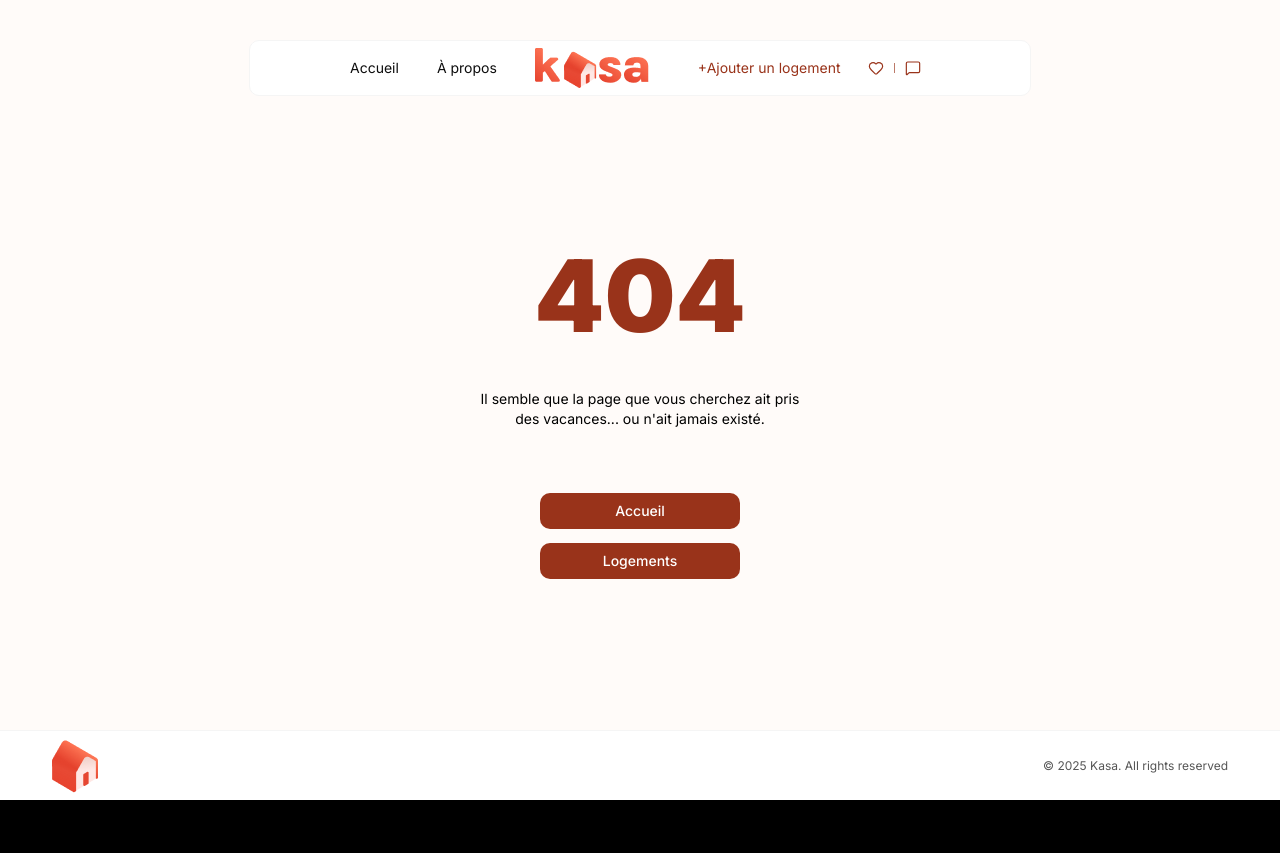
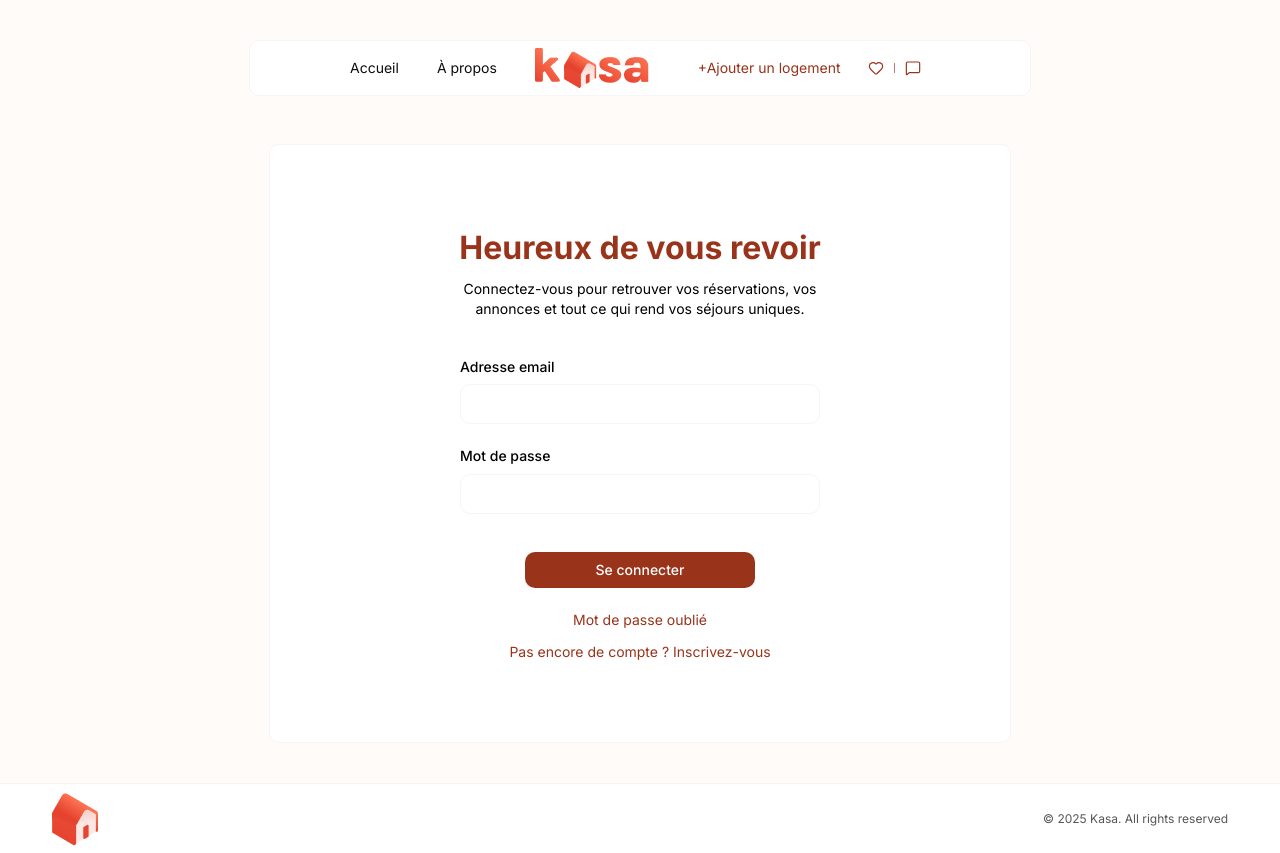
Before and after one commit to roogido/oc-8.1-Kasa, a Next.js app in the folder frontend/: page /login in a window 1280 px wide. Before the commit this address had no page. Before the commit the page ends 800 px from the top, so only its background shows below. Built offline with nearby package versions, Linux system fonts and the light colour scheme.

Commit message:
feat: implement login page

```diff
--- /dev/null
+++ b/frontend/src/app/login/page.js
@@ -0,0 +1,90 @@
+/**
+ * @file src/app/login/page.js
+ * @description
+ * Page de connexion Kasa.
+ */
+
+import Link from 'next/link';
+
+import AppFooter from '@/components/layout/AppFooter/AppFooter';
+import AppHeader from '@/components/layout/AppHeader/AppHeader';
+
+import styles from './page.module.css';
+
+/**
+ * Page de connexion.
+ *
+ * @returns {JSX.Element}
+ */
+export default function LoginPage() {
+	return (
+		<div className="page-shell">
+			<AppHeader currentPath="" />
+
+			<main className="page-main">
+				<section className={styles.section} aria-labelledby="login-title">
+					<div className={styles.panel}>
+						<header className={styles.intro}>
+							<h1 id="login-title" className={styles.title}>
+								Heureux de vous revoir
+							</h1>
+
+							<p className={styles.description}>
+								Connectez-vous pour retrouver vos réservations, vos
+								annonces et tout ce qui rend vos séjours uniques.
+							</p>
+						</header>
+
+						<form className={styles.form} action="#" method="post">
+							<div className={styles.field}>
+								<label htmlFor="email" className={styles.label}>
+									Adresse email
+								</label>
+
+								<input
+									id="email"
+									name="email"
+									type="email"
+									autoComplete="email"
+									className={styles.input}
+								/>
+							</div>
+
+							<div className={styles.field}>
+								<label htmlFor="password" className={styles.label}>
+									Mot de passe
+								</label>
+
+								<input
+									id="password"
+									name="password"
+									type="password"
+									autoComplete="current-password"
+									className={styles.input}
+								/>
+							</div>
+						</form>
+
+						<div className={styles.actions}>
+							<button type="button" className={styles.submitButton}>
+								Se connecter
+							</button>
+
+							<div className={styles.links}>
+								<Link href="/" className={styles.textLink}>
+									Mot de passe oublié
+								</Link>
+
+								<Link href="/" className={styles.textLink}>
+									Pas encore de compte ? Inscrivez-vous
+								</Link>
+							</div>
+						</div>
+					</div>
+				</section>
+			</main>
+
+			<AppFooter />
+		</div>
+	);
+}
--- /dev/null
+++ b/frontend/src/app/login/page.module.css
@@ -0,0 +1,190 @@
+.section {
+	display: flex;
+	align-items: center;
+	justify-content: center;
+	width: 100%;
+	padding-top: 40px;
+	padding-right: 16px;
+	padding-bottom: 40px;
+	padding-left: 16px;
+}
+
+.panel {
+	width: 742px;
+	min-height: 590px;
+	display: flex;
+	flex-direction: column;
+	align-items: center;
+	padding-top: 80px;
+	padding-right: 80px;
+	padding-bottom: 80px;
+	padding-left: 80px;
+	background-color: var(--color-surface);
+	border: 1px solid var(--color-border-soft);
+	border-radius: var(--radius-lg);
+}
+
+.intro {
+	width: 582px;
+	display: flex;
+	flex-direction: column;
+	align-items: center;
+	text-align: center;
+}
+
+.title {
+	margin: 0;
+	color: var(--color-primary);
+	font-size: var(--font-size-2xl);
+	font-weight: var(--font-weight-bold);
+	line-height: var(--line-height-2xl);
+}
+
+.description {
+	width: 390px;
+	margin-top: 8px;
+	margin-bottom: 0;
+	color: var(--color-text-strong);
+	font-size: var(--font-size-sm);
+	font-weight: var(--font-weight-regular);
+	line-height: var(--line-height-sm);
+}
+
+.form {
+	width: 360px;
+	margin-top: 38px;
+	display: flex;
+	flex-direction: column;
+	gap: 22px;
+}
+
+.field {
+	display: flex;
+	flex-direction: column;
+	gap: 8px;
+}
+
+.label {
+	margin: 0;
+	color: var(--color-text-strong);
+	font-size: var(--font-size-sm);
+	font-weight: var(--font-weight-medium);
+	line-height: var(--line-height-sm);
+}
+
+.input {
+	width: 100%;
+	height: 40px;
+	padding: 0 16px;
+	border: 1px solid var(--color-border-soft);
+	border-radius: var(--radius-lg);
+	background-color: var(--color-surface);
+	color: var(--color-text-strong);
+	font-size: var(--font-size-sm);
+	font-weight: var(--font-weight-regular);
+	line-height: var(--line-height-sm);
+	outline: none;
+}
+
+.input:focus {
+	border-color: var(--color-primary);
+}
+
+.actions {
+	width: 360px;
+	margin-top: 38px;
+	display: flex;
+	flex-direction: column;
+	align-items: center;
+}
+
+.submitButton {
+	display: inline-flex;
+	align-items: center;
+	justify-content: center;
+	width: 230px;
+	height: 36px;
+	padding: 8px 32px;
+	border: none;
+	border-radius: var(--radius-lg);
+	background-color: var(--color-primary);
+	color: var(--color-surface);
+	font-size: var(--font-size-sm);
+	font-weight: var(--font-weight-medium);
+	line-height: var(--line-height-sm);
+	cursor: pointer;
+}
+
+.submitButton:hover,
+.submitButton:focus-visible {
+	background-color: var(--color-primary-dark);
+}
+
+.links {
+	width: 360px;
+	margin-top: 22px;
+	display: flex;
+	flex-direction: column;
+	align-items: center;
+	gap: 12px;
+	text-align: center;
+}
+
+.textLink {
+	color: var(--color-primary);
+	font-size: var(--font-size-sm);
+	font-weight: var(--font-weight-regular);
+	line-height: var(--line-height-sm);
+	text-decoration: none;
+}
+
+.textLink:hover,
+.textLink:focus-visible {
+	text-decoration: underline;
+}
+
+@media (max-width: 767px) {
+	.section {
+		padding-top: 51px;
+		padding-right: 16px;
+		padding-bottom: 40px;
+		padding-left: 16px;
+	}
+
+	.panel {
+		width: 358px;
+		min-height: 502px;
+		padding-top: 32px;
+		padding-right: 16px;
+		padding-bottom: 32px;
+		padding-left: 16px;
+	}
+
+	.intro {
+		width: 326px;
+	}
+
+	.title {
+		width: 271px;
+		font-size: 24px;
+		line-height: 1.417;
+	}
+
+	.description {
+		width: 326px;
+	}
+
+	.form {
+		width: 326px;
+		margin-top: 38px;
+	}
+
+	.actions {
+		width: 326px;
+		margin-top: 38px;
+	}
+
+	.links {
+		width: 326px;
+	}
+}
```
